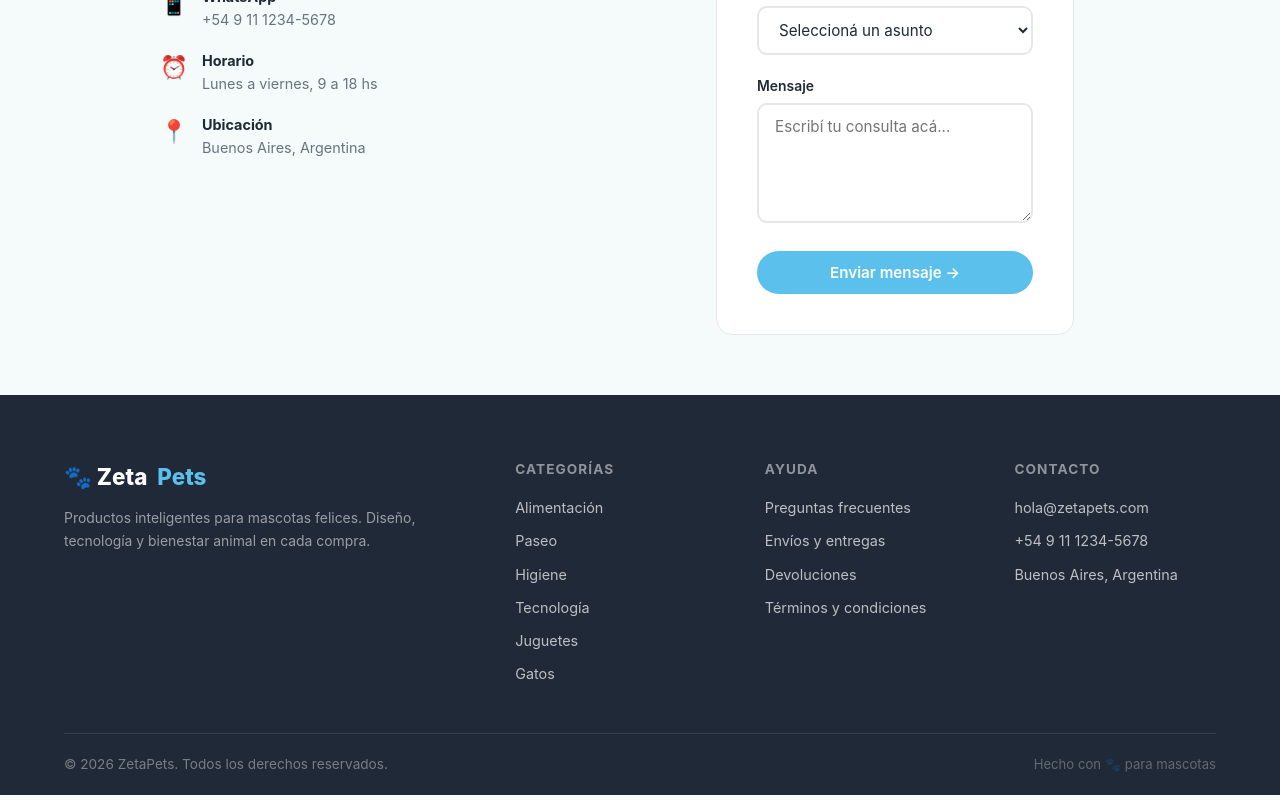
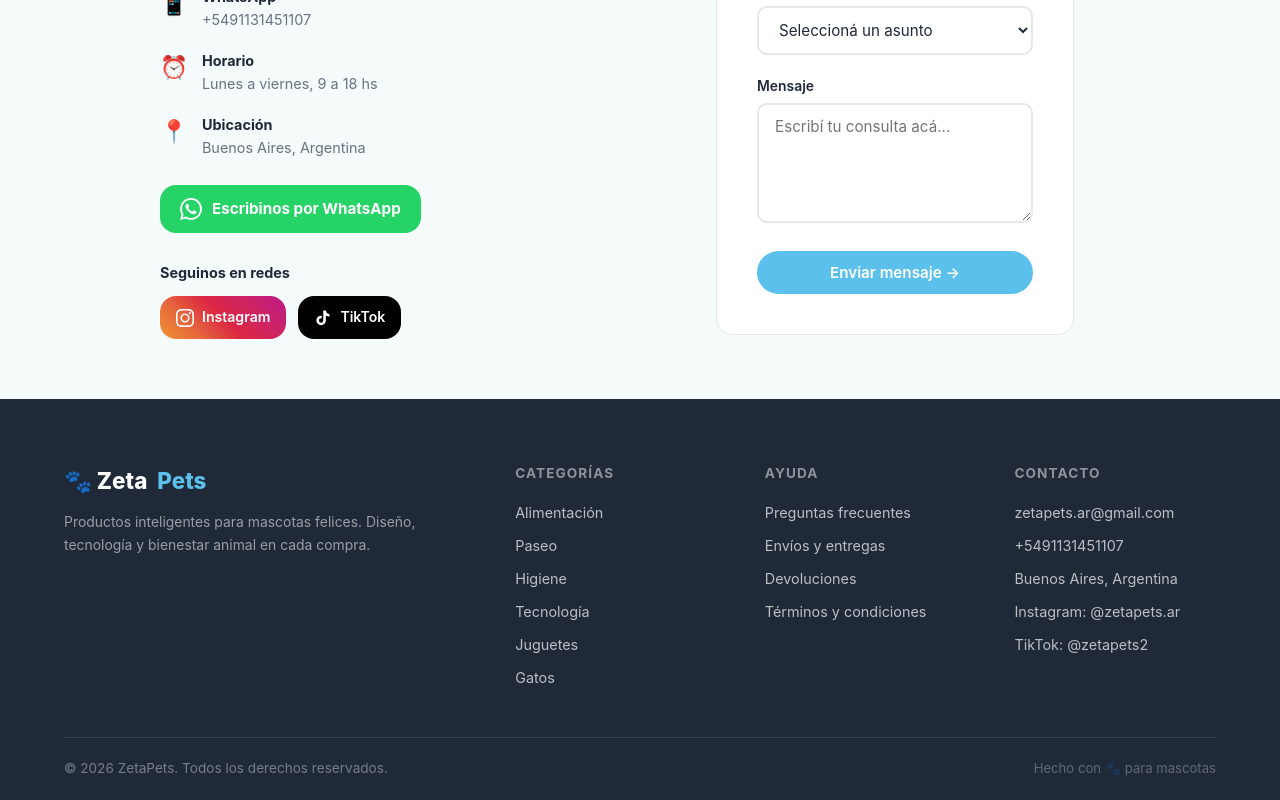
Before and after one commit to szelerteins/zetapets, a Next.js app: page /contacto in a window 1280 px wide. Shown: the part 631-1431 px from the top of the page. Built offline with nearby package versions, Linux system fonts and the light colour scheme; no server answers.

Commit message:
feat: actualizar contacto, redes sociales y eliminar testimonios

```diff
--- a/app/contacto/page.js
+++ b/app/contacto/page.js
@@ -45,8 +45,8 @@
               </p>
 
               {[
-                { icon: "📧", label: "Email", value: "hola@zetapets.com" },
-                { icon: "📱", label: "WhatsApp", value: "+54 9 11 1234-5678" },
+                { icon: "📧", label: "Email", value: "zetapets.ar@gmail.com" },
+                { icon: "📱", label: "WhatsApp", value: "+5491131451107" },
                 { icon: "⏰", label: "Horario", value: "Lunes a viernes, 9 a 18 hs" },
                 { icon: "📍", label: "Ubicación", value: "Buenos Aires, Argentina" },
               ].map((item) => (
@@ -66,6 +66,83 @@
                   </div>
                 </div>
               ))}
+
+              {/* WhatsApp button */}
+              <a
+                href="https://wa.me/5491131451107"
+                target="_blank"
+                rel="noopener noreferrer"
+                style={{
+                  display: "inline-flex",
+                  alignItems: "center",
+                  gap: "10px",
+                  background: "#25D366",
+                  color: "#fff",
+                  fontWeight: 700,
+                  fontSize: "0.95rem",
+                  padding: "12px 20px",
+                  borderRadius: "var(--radius)",
+                  textDecoration: "none",
+                  marginTop: "8px",
+                  marginBottom: "28px",
+                }}
+              >
+                <svg width="22" height="22" viewBox="0 0 24 24" fill="currentColor">
+                  <path d="M17.472 14.382c-.297-.149-1.758-.867-2.03-.967-.273-.099-.471-.148-.67.15-.197.297-.767.966-.94 1.164-.173.199-.347.223-.644.075-.297-.15-1.255-.463-2.39-1.475-.883-.788-1.48-1.761-1.653-2.059-.173-.297-.018-.458.13-.606.134-.133.298-.347.446-.52.149-.174.198-.298.298-.497.099-.198.05-.371-.025-.52-.075-.149-.669-1.612-.916-2.207-.242-.579-.487-.5-.669-.51-.173-.008-.371-.01-.57-.01-.198 0-.52.074-.792.372-.272.297-1.04 1.016-1.04 2.479 0 1.462 1.065 2.875 1.213 3.074.149.198 2.096 3.2 5.077 4.487.709.306 1.262.489 1.694.625.712.227 1.36.195 1.871.118.571-.085 1.758-.719 2.006-1.413.248-.694.248-1.289.173-1.413-.074-.124-.272-.198-.57-.347m-5.421 7.403h-.004a9.87 9.87 0 01-5.031-1.378l-.361-.214-3.741.982.998-3.648-.235-.374a9.86 9.86 0 01-1.51-5.26c.001-5.45 4.436-9.884 9.888-9.884 2.64 0 5.122 1.03 6.988 2.898a9.825 9.825 0 012.893 6.994c-.003 5.45-4.437 9.884-9.885 9.884m8.413-18.297A11.815 11.815 0 0012.05 0C5.495 0 .16 5.335.157 11.892c0 2.096.547 4.142 1.588 5.945L.057 24l6.305-1.654a11.882 11.882 0 005.683 1.448h.005c6.554 0 11.89-5.335 11.893-11.893a11.821 11.821 0 00-3.48-8.413z"/>
+                </svg>
+                Escribinos por WhatsApp
+              </a>
+
+              {/* Redes sociales */}
+              <div>
+                <p style={{ fontWeight: 700, fontSize: "0.9rem", marginBottom: "12px" }}>Seguinos en redes</p>
+                <div style={{ display: "flex", gap: "12px" }}>
+                  <a
+                    href="https://instagram.com/zetapets.ar"
+                    target="_blank"
+                    rel="noopener noreferrer"
+                    style={{
+                      display: "inline-flex",
+                      alignItems: "center",
+                      gap: "8px",
+                      background: "linear-gradient(45deg, #f09433, #e6683c, #dc2743, #cc2366, #bc1888)",
+                      color: "#fff",
+                      fontWeight: 600,
+                      fontSize: "0.88rem",
+                      padding: "10px 16px",
+                      borderRadius: "var(--radius)",
+                      textDecoration: "none",
+                    }}
+                  >
+                    <svg width="18" height="18" viewBox="0 0 24 24" fill="currentColor">
+                      <path d="M12 2.163c3.204 0 3.584.012 4.85.07 3.252.148 4.771 1.691 4.919 4.919.058 1.265.069 1.645.069 4.849 0 3.205-.012 3.584-.069 4.849-.149 3.225-1.664 4.771-4.919 4.919-1.266.058-1.644.07-4.85.07-3.204 0-3.584-.012-4.849-.07-3.26-.149-4.771-1.699-4.919-4.92-.058-1.265-.07-1.644-.07-4.849 0-3.204.013-3.583.07-4.849.149-3.227 1.664-4.771 4.919-4.919 1.266-.057 1.645-.069 4.849-.069zM12 0C8.741 0 8.333.014 7.053.072 2.695.272.273 2.69.073 7.052.014 8.333 0 8.741 0 12c0 3.259.014 3.668.072 4.948.2 4.358 2.618 6.78 6.98 6.98C8.333 23.986 8.741 24 12 24c3.259 0 3.668-.014 4.948-.072 4.354-.2 6.782-2.618 6.979-6.98.059-1.28.073-1.689.073-4.948 0-3.259-.014-3.667-.072-4.947-.196-4.354-2.617-6.78-6.979-6.98C15.668.014 15.259 0 12 0zm0 5.838a6.162 6.162 0 100 12.324 6.162 6.162 0 000-12.324zM12 16a4 4 0 110-8 4 4 0 010 8zm6.406-11.845a1.44 1.44 0 100 2.881 1.44 1.44 0 000-2.881z"/>
+                    </svg>
+                    Instagram
+                  </a>
+                  <a
+                    href="https://tiktok.com/@zetapets2"
+                    target="_blank"
+                    rel="noopener noreferrer"
+                    style={{
+                      display: "inline-flex",
+                      alignItems: "center",
+                      gap: "8px",
+                      background: "#010101",
+                      color: "#fff",
+                      fontWeight: 600,
+                      fontSize: "0.88rem",
+                      padding: "10px 16px",
+                      borderRadius: "var(--radius)",
+                      textDecoration: "none",
+                    }}
+                  >
+                    <svg width="18" height="18" viewBox="0 0 24 24" fill="currentColor">
+                      <path d="M19.59 6.69a4.83 4.83 0 01-3.77-4.25V2h-3.45v13.67a2.89 2.89 0 01-2.88 2.5 2.89 2.89 0 01-2.89-2.89 2.89 2.89 0 012.89-2.89c.28 0 .54.04.79.1V9.01a6.33 6.33 0 00-.79-.05 6.34 6.34 0 00-6.34 6.34 6.34 6.34 0 006.34 6.34 6.34 6.34 0 006.33-6.34V8.69a8.19 8.19 0 004.79 1.53V6.77a4.85 4.85 0 01-1.02-.08z"/>
+                    </svg>
+                    TikTok
+                  </a>
+                </div>
+              </div>
             </div>
 
             {/* Formulario */}
--- a/components/CheckoutSteps.jsx
+++ b/components/CheckoutSteps.jsx
@@ -81,7 +81,7 @@
         {field("apellido", "Apellido *", "text", "García")}
       </div>
       {field("email", "Email *", "email", "juan@email.com")}
-      {field("telefono", "Teléfono *", "tel", "+54 9 11 1234-5678")}
+      {field("telefono", "Teléfono *", "tel", "+54 9 11 XXXX-XXXX")}
       {field("direccion", "Dirección *", "text", "Av. Corrientes 1234, CABA")}
       {field("codigoPostal", "Código postal *", "text", "C1043")}
 
--- a/components/Footer.jsx
+++ b/components/Footer.jsx
@@ -41,9 +41,11 @@
           <div className="footer-col">
             <h4>Contacto</h4>
             <ul>
-              <li>hola@zetapets.com</li>
-              <li>+54 9 11 1234-5678</li>
+              <li>zetapets.ar@gmail.com</li>
+              <li>+5491131451107</li>
               <li>Buenos Aires, Argentina</li>
+              <li><a href="https://instagram.com/zetapets.ar" target="_blank" rel="noopener noreferrer">Instagram: @zetapets.ar</a></li>
+              <li><a href="https://tiktok.com/@zetapets2" target="_blank" rel="noopener noreferrer">TikTok: @zetapets2</a></li>
             </ul>
           </div>
         </div>
```
Also changed, not shown: app/page.js (+0 -44 lines), index.html (+5 -45 lines).
